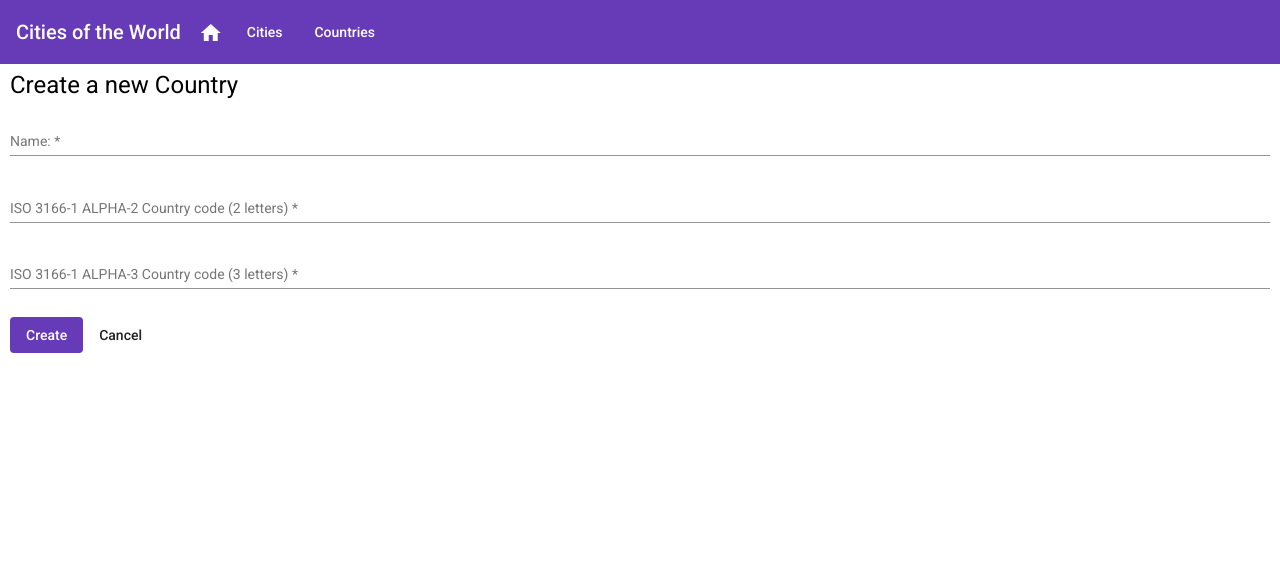
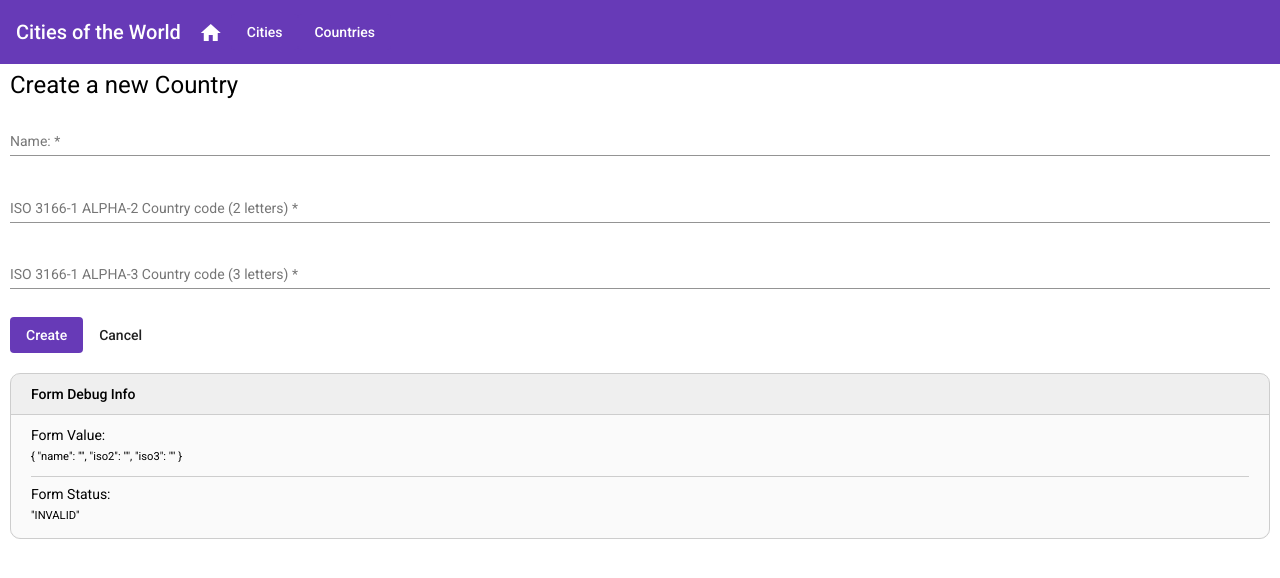
Before and after one commit to BearintheWillows/WorldCities, an Angular app in the folder WorldCities/: page /country in a window 1280 px wide. Shown: the top 578 px of the page. Built offline with nearby package versions, Linux system fonts and the light colour scheme.

Commit message:
Tested Client-side logging and Debugging.

```diff
--- a/WorldCities/src/app/cities/city-edit.component.html
+++ b/WorldCities/src/app/cities/city-edit.component.html
@@ -60,3 +60,15 @@
     </button>
   </form>
 </div>
+
+<!-- Form activity log panel -->
+<div class="info">
+  <div class="info-header">Form Activity Log</div>
+  <div class="info-body">
+    <div class="info-value">
+      <span *ngIf="activityLog"
+            [innerHTML]="activityLog">
+      </span>
+    </div>
+  </div>
+</div>
--- a/WorldCities/src/app/cities/city-edit.component.ts
+++ b/WorldCities/src/app/cities/city-edit.component.ts
@@ -31,6 +31,9 @@ export class CityEditComponent
   // The countries array for select
   countries?: Country[];
 
+  // Activity Log (for debugging)
+  activityLog: string = "";
+
   constructor(
     private activatedRoute: ActivatedRoute,
     private router: Router,
@@ -49,9 +52,31 @@ export class CityEditComponent
         Validators.pattern(/^-?\d+(\.\d{1,4})?$/)
       ]),
       countryId: new FormControl('', Validators.required),
-    }, null, this.isDupeCity());
+    }, null, this.isDupeCity())
+
+    //react to form changes
+    this.form.valueChanges.subscribe(() => {
+      if(!this.form.dirty) {
+        this.log("Form Model has been loaded");
+      } else {
+        this.log("Form updated by User")
+      }
+    });
+
+    //React to changes in form.name Control
+    this.form.get("name")!.valueChanges.subscribe(() => {
+      if (!this.form.dirty) {
+      this.log("Name has been loaded with initial values");
+    } else {
+      this.log("Name updated by user");
+    }
+    });
 
     this.loadData();
+  }
+
+  log(str: string) {
+    this.activityLog += "[" + new Date().toLocaleString() + "] " + str + "<br />";
   }
 
   isDupeCity(): AsyncValidatorFn {
--- a/WorldCities/src/app/countries/country-edit.component.html
+++ b/WorldCities/src/app/countries/country-edit.component.html
@@ -47,3 +47,23 @@
     </div>
   </form>
 </div>
+
+<!-- Form debug info panel -->
+<div class="info">
+  <div class="info-header">Form Debug Info</div>
+  <div class="info-body">
+    <div class="info-label">
+      Form Value:
+    </div>
+    <div class="info-value">
+      {{ form.value | json }}
+    </div>
+    <hr />
+    <div class="info-label">
+      Form Status:
+    </div>
+    <div class="info-value">
+      {{ form.status | json }}
+    </div>
+  </div>
+</div>
--- a/WorldCities/src/app/countries/country-edit.component.scss
+++ b/WorldCities/src/app/countries/country-edit.component.scss
@@ -2,3 +2,31 @@ mat-form-field {
   display: block;
   margin: 10px 0;
 }
+
+
+.info {
+  margin-top: 20px;
+  background-color: #efefef;
+  border: 1px solid #cdcdcd;
+  border-radius: 10px;
+  .info-header {
+    font-weight: 500;
+    padding: 10px 20px;
+    border-bottom: 1px solid #cdcdcd;
+  }
+  .info-body {
+    background-color: #fafafa;
+    padding: 10px 20px;
+    border-radius: 0 0 10px 10px;
+    .info-label {
+    }
+    .info-value {
+      padding: 2px 0;
+      font-size: 0.8em;
+    }
+    hr {
+      border: 0;
+      border-top: 1px solid #cdcdcd;
+    }
+  }
+}
```
Also changed, not shown: 1 other file (tests, documents, lock files or other folders).
